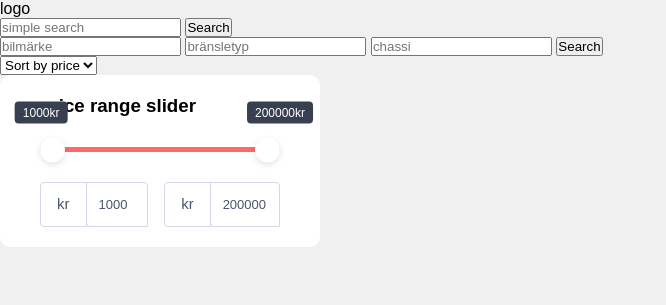
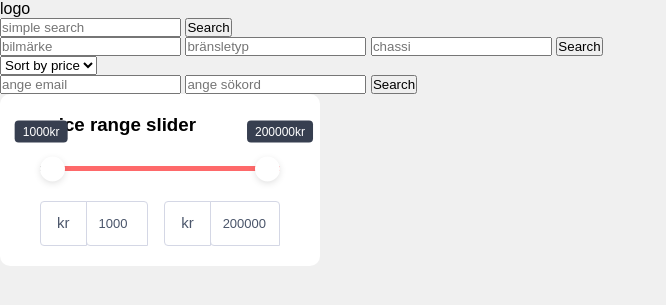
Before and after one commit to isak0016/biljakt, a Flask app: page /scraper in a window 1280 px wide. Shown: the top 305 px of the page, without its empty margins (0-666 px from the left). Run offline with Flask 3, Linux system fonts and the light colour scheme.

Commit message:
big updates, mail service seems to be working, algorithm to filter new cars needs testing

```diff
--- a/blocketscraper.py
+++ b/blocketscraper.py
@@ -35,7 +35,8 @@ def blocket_scrape_advanced(make_search, fuel_search, chassi_search, price_low,
                 "pris": pris,
                 "link": link,
                 "img": img,
-                "location": location_str
+                "location": location_str,
+                "token": token
             })
 
             save_new_token_if_unseen(token, title, link)
@@ -67,7 +68,8 @@ def blocket_scrape_simple(s_search):
             "pris": pris,
             "link": link,
             "img": img,
-            "location": location_str
+            "location": location_str,
+            "token": token
         })
 
         save_new_token_if_unseen(token, title, link)
--- a/db.py
+++ b/db.py
@@ -1,16 +1,57 @@
 import sqlite3
+import smtplib
 import hashlib
 import os
 from datetime import datetime
+from email.mime.text import MIMEText
+from datetime import datetime
 
-DB_PATH = "seen_items.db"
+
+CAR_DB_PATH = "seen_items.db"
+USER_DB_PATH = "mail_list.db"
 
 def generate_token(x):
     raw = x.get("subject", "") + x.get("share_url", "")
     return hashlib.sha256(raw.encode("utf-8")).hexdigest()
 
+def save_new_user_if_unseen(email, search_words):
+    conn = sqlite3.connect(USER_DB_PATH)
+    c = conn.cursor()
+
+    c.execute("SELECT 1 FROM mail_list WHERE email = ?", (email,))
+    exists = c.fetchone()
+
+    if not exists:
+        c.execute(
+            "INSERT INTO mail_list (email, search_words, user_seen_at) VALUES (?, ?, ?)",
+            (email, search_words, datetime.now().isoformat())
+        )
+        conn.commit()
+
+    conn.close()
+
+def auto_service_get_user():
+    conn = sqlite3.connect(USER_DB_PATH)
+    c = conn.cursor()
+
+    c.execute("SELECT * FROM mail_list")
+    rows = c.fetchall()
+    conn.close()
+    return rows
+
+def auto_service_get_car():
+    conn = sqlite3.connect(USER_DB_PATH)
+    c = conn.cursor()
+
+    c.execute("SELECT * FROM mail_list")
+    rows = c.fetchall()
+
+    conn.close()
+    return rows
+
+
 def save_new_token_if_unseen(token, title, link):
-    conn = sqlite3.connect(DB_PATH)
+    conn = sqlite3.connect(CAR_DB_PATH)
     c = conn.cursor()
 
     c.execute("SELECT 1 FROM seen_items WHERE token = ?", (token,))
@@ -25,8 +66,9 @@ def save_new_token_if_unseen(token, title, link):
 
     conn.close()
 
-def init_db():
-    conn = sqlite3.connect(DB_PATH)
+
+def init_car_db():
+    conn = sqlite3.connect(CAR_DB_PATH)
     c = conn.cursor()
     c.execute("""
             CREATE TABLE IF NOT EXISTS seen_items(
@@ -37,3 +79,15 @@ def init_db():
               """)
     conn.commit()
     conn.close()
+
+def init_user_db():
+    conn = sqlite3.connect(USER_DB_PATH)
+    c = conn.cursor()
+    c.execute("""
+            CREATE TABLE IF NOT EXISTS mail_list(
+              email TEXT PRIMARY KEY,
+              search_words TEXT,
+              user_seen_at TEXT)
+              """)
+    conn.commit()
+    conn.close()
--- a/kvdscraper.py
+++ b/kvdscraper.py
@@ -78,7 +78,8 @@ def kvd_scrape_simple(brand):
             "title": title_tag.text + ", " + subtitle_tag.text,
             "pris": price_tag.text.strip(),
             "link": link,
-            "img": img_url
+            "img": img_url,
+            "token": token
         })
 
         save_new_token_if_unseen(token, title_tag, link)
@@ -143,7 +144,8 @@ def kvd_scrape_advanced(make_search, fuel_search, price_low, price_high):
             "title": title_tag.text + ", " + subtitle_tag.text,
             "pris": price_tag.text.strip(),
             "link": link,
-            "img": img_url
+            "img": img_url,
+            "token": token
         })
 
         save_new_token_if_unseen(token, title_tag, link)
--- a/main.py
+++ b/main.py
@@ -2,21 +2,31 @@ from traderascraper import tradera_scrape, tradera_scrape_single_thread
 from blocketscraper import blocket_scrape_advanced, blocket_scrape_simple
 from kvdscraper import kvd_scrape_simple, kvd_scrape_advanced
 from flask import Flask, jsonify, render_template, request
-from db import init_db
+from db import init_car_db, init_user_db, save_new_user_if_unseen, auto_service_get_user, auto_service_get_car, CAR_DB_PATH
+from apscheduler.schedulers.background import BackgroundScheduler
+from datetime import datetime
+from email.mime.text import MIMEText
+import smtplib
+import sqlite3
+import time
 import re
+import os
+from dotenv import load_dotenv
+
 
 
 
 
 app = Flask(__name__)
+load_dotenv()
+card_list = []
+init_car_db()
+init_user_db()
 
-card_list = []
-init_db()
-
-def add_unique_results(results):
+def add_unique_results(results, target_list):
     for result in results:
-        if not any(card['link'] == result['link'] for card in card_list):
-            card_list.append(result)
+        if not any(card['link'] == result['link'] for card in target_list):
+            target_list.append(result)
 
 def clean_price_to_int(price):
     price = str(price)
@@ -74,27 +84,104 @@ def advanced_search():
 @app.route("/scraper/simple-search", methods=["GET", "POST"])
 def simple_search():
     card_list.clear()
+    if request.method == "POST":
+        s_search = request.form.get('simple_search')
+        price_low = int(request.form.get('min_input', 0))
+        price_high = int(request.form.get('max_input', 10**9))
+
+        card_list[:] = run_combined_search(s_search, price_low, price_high)
+        auto_service()
+
+    return render_template("scraper.html", title="scraper", card_list=card_list)
+
+@app.route("/scraper/mail-list", methods=["POST"])
+def add_user_to_mail_list():
     if request.method ==  "POST":
-        card_list.clear()
-        s_search = request.form.get('simple_search')
-        price_low = int(request.form.get('min_input'))
-        price_high = int(request.form.get('max_input'))
-
-        blocket_results = blocket_scrape_simple(s_search)
-        tradera_results = tradera_scrape(s_search)
-        #tradera_results = tradera_scrape_single_thread(s_search)
-        kvd_results = kvd_scrape_simple(s_search)
-        add_unique_results(blocket_results)
-        add_unique_results(tradera_results)
-        add_unique_results(kvd_results)
-
-        for card in card_list:
-            card["pris"] = clean_price_to_int(card["pris"])
-
-        card_list[:] = price_limit_cutoff(price_low, price_high, card_list)
-
+        user_email = request.form.get("email_input")
+        user_search_words = request.form.get("user_search_words")
+        valid = re.match(r'^[a-zA-Z0-9._%+-]+@[a-zA-Z0-9.-]+\.[a-zA-Z]{2,}$', user_email)
+        if valid:
+            save_new_user_if_unseen(user_email, user_search_words)
 
     return render_template("scraper.html", title="scraper", card_list = card_list)
 
+def run_combined_search(s_search, price_low, price_high):
+    temp_card_list = []
+
+    blocket_results = blocket_scrape_simple(s_search)
+    tradera_results = tradera_scrape(s_search)
+    kvd_results = kvd_scrape_simple(s_search)
+
+    add_unique_results(blocket_results, temp_card_list)
+    add_unique_results(tradera_results, temp_card_list)
+    add_unique_results(kvd_results, temp_card_list)
+
+    for card in temp_card_list:
+        card["pris"] = clean_price_to_int(card["pris"])
+
+    return price_limit_cutoff(price_low, price_high, temp_card_list)
+
+def auto_service():
+    users = auto_service_get_user()
+
+    for user in users:
+        user_email = user[0]
+        search_words = user[1]
+        last_seen = datetime.fromisoformat(user[2])
+
+        results = run_combined_search(search_words, 0, 10**6)
+        new_items_for_user = []
+
+        for card in results:
+
+            conn = sqlite3.connect(CAR_DB_PATH)
+            c = conn.cursor()
+            c.execute("SELECT seen_at FROM seen_items WHERE token = ?", (card["token"],))
+            row = c.fetchone()
+            conn.close()
+
+            if row:
+                seen_at = datetime.fromisoformat(row[0])
+                if seen_at > last_seen:
+                    new_items_for_user.append(card)
+        if new_items_for_user:
+            send_email(user_email, new_items_for_user)
+
+            # Update user_seen_at in user DB
+            #conn = sqlite3.connect(USER_DB_PATH)
+            #c = conn.cursor()
+            #c.execute("UPDATE mail_list SET user_seen_at = ? WHERE email = ?", (datetime.now().isoformat(), user_email))
+            #conn.commit()
+            #conn.close()
+def send_email(user_email, new_items_for_user):
+
+    EMAIL_ADDRESS = os.getenv("EMAIL_ADDRESS", "")
+    EMAIL_PASSWORD = os.getenv("EMAIL_PASSWORD", "")
+
+    if not EMAIL_ADDRESS or not EMAIL_PASSWORD:
+        raise ValueError("EMAIL_ADDRESS or EMAIL_PASSWORD is not set in environment.")
+
+    content = "New cars found:\n\n"
+    for card in new_items_for_user:
+        content += f"{card['title']} - {card['pris']} SEK\n{card['link']}\n\n"
+
+    msg = MIMEText(content)
+    msg['Subject'] = "New car listings"
+    msg['From'] = EMAIL_ADDRESS
+    msg['To'] = user_email
+
+    # Configure your SMTP server
+    try:
+        with smtplib.SMTP('smtp.gmail.com', 587) as server:
+            server.starttls()
+            server.login(EMAIL_ADDRESS, EMAIL_PASSWORD)
+            server.send_message(msg)
+        print(f"Email sent to {user_email}")
+    except Exception as e:
+            print(f"Failed to send email: {e}")
+
+scheduler = BackgroundScheduler()
+scheduler.add_job(auto_service, 'cron', hour=14, minute=30)
+scheduler.start()
 if __name__ == "__main__":
     app.run(debug= True, port=5502)
--- a/templates/scraper.html
+++ b/templates/scraper.html
@@ -28,6 +28,11 @@
                 <option value="asc" {% if request.form.get('sort_order') == 'asc' %}selected{% endif %}>Lägst först</option>
                 <option value="desc" {% if request.form.get('sort_order') == 'desc' %}selected{% endif %}>Högst först</option>
             </select>
+        </form>
+        <form action="/scraper/mail-list" method="POST">
+            <input type="text" placeholder="ange email" name="email_input">
+            <input type="text" placeholder="ange sökord" name="user_search_words">
+            <button type="submit">Search</button>
         </form>
     <div class="double-slider-box">
         <h3 class="range-title">price range slider</h3>
--- a/traderascraper.py
+++ b/traderascraper.py
@@ -40,7 +40,8 @@ def tradera_scrape(brand):
                 "title": title,
                 "pris": pris_clean,
                 "link": link,
-                "img": img_url
+                "img": img_url,
+                "token": token
             })
         save_new_token_if_unseen(token, title, link)
     with ThreadPoolExecutor(max_workers=20) as executor:
@@ -85,7 +86,8 @@ def tradera_scrape_single_thread(brand):
                 "pris": pris_clean,
                 "link": link,
                 "img": img_url,
-                "location": location
+                "location": location,
+                "token": token
             })
         save_new_token_if_unseen(token, title, link)
     return card_list
```
Also changed, not shown: mail_list.db (added), seen_items.db, 1 other file.
